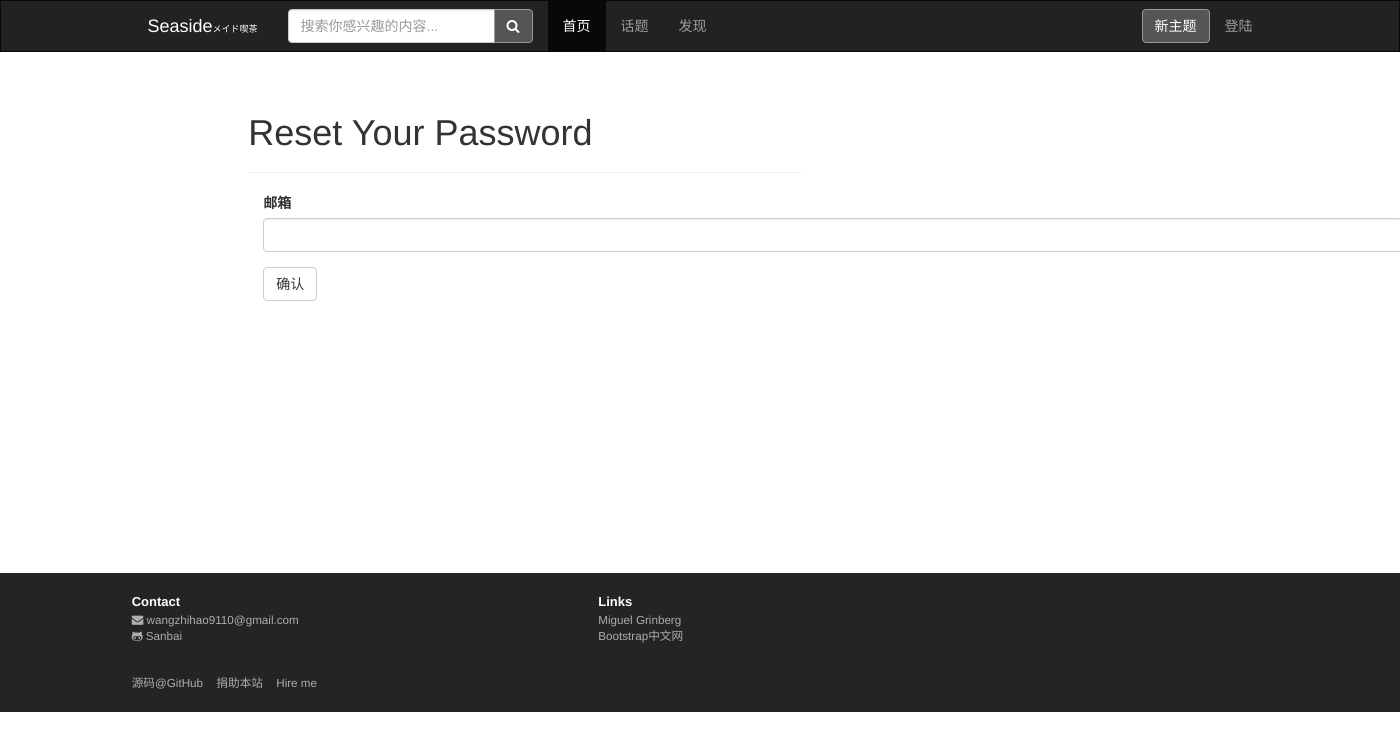
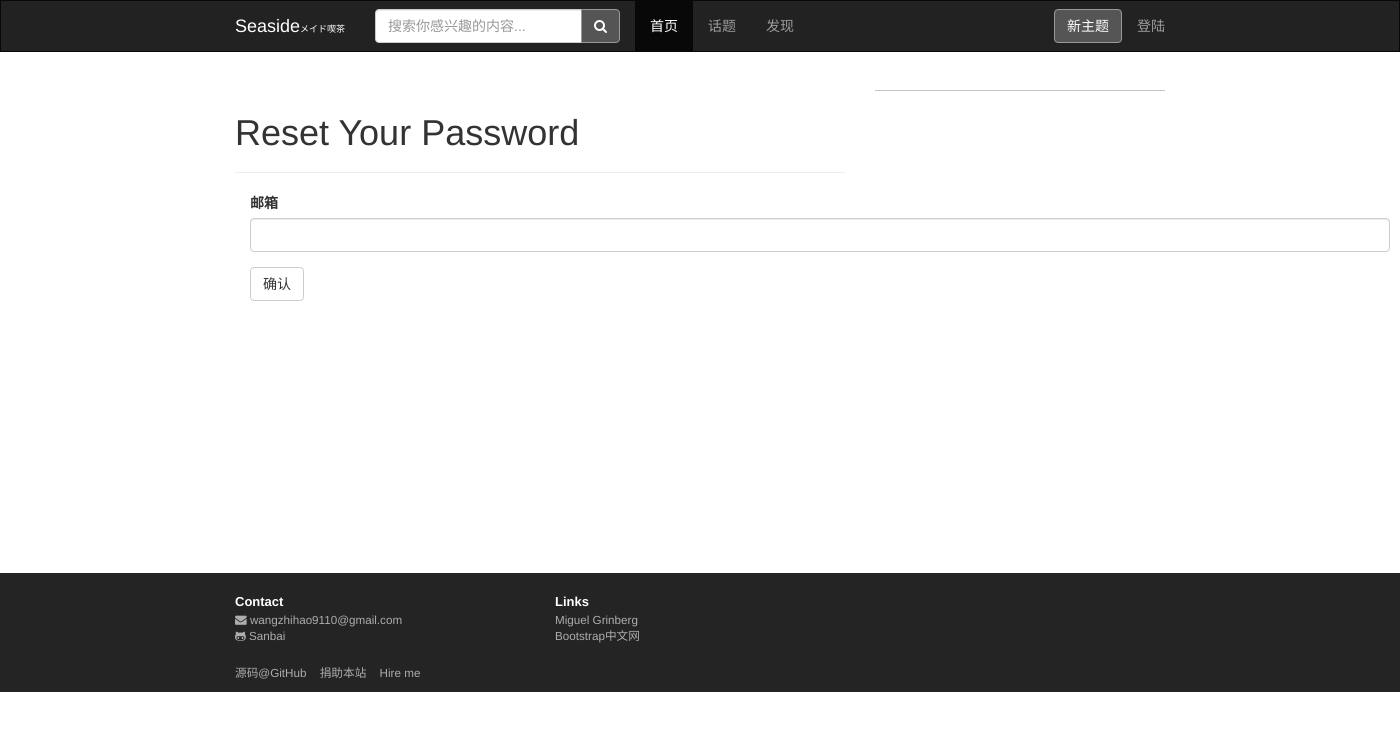
Before and after one commit to theLastTrain/seaside, a Flask app: page /auth/reset-password in a window 1400 px wide. Shown: the top 751 px of the page. Run offline with Flask 2, Linux system fonts and the light colour scheme; some libraries are stand-ins or nearby versions.

Commit message:
调整主页内容区和侧边栏的显示范围

```diff
--- a/app/static/seaside.css
+++ b/app/static/seaside.css
@@ -1,8 +1,6 @@
+/*widgets*/
 .dot{margin: 0 3px; font-size: larger;}
 .margin-left-sm{margin-left: 5px;}
-
-a{text-decoration: none;}
-a:hover, a:link, a:focus, a:visited{text-decoration: none;}
 
 .img-rounded{border-radius: 3px;}
 
@@ -22,9 +20,15 @@ overflow: scroll;
 .btn-muted{color: #fff; background-color: #555; border-color: #999;}
 .btn-muted:focus,.btn-muted:hover{color:#fff;}
 
+/*globals*/
 .container-fluid{padding-left: 0; padding-right: 0; min-height: 800px;}
+.full-width{width: 960px; margin: 0 auto;}
 .row{margin-left: auto; margin-right: auto;}
 
+a{text-decoration: none;}
+a:hover, a:link, a:focus, a:visited{text-decoration: none;}
+
+/*components*/
 .navbar.navbar-inverse{border-radius: 0;}
 .navbar-brand span{font-size: xx-small;}
 .navbar-brand.active{color: #fff;}
--- a/app/templates/base.html
+++ b/app/templates/base.html
@@ -24,7 +24,8 @@
         <!-- 导航栏 -->
         <div class="row pinned">
         <nav class="navbar navbar-inverse">
-            <div class="col-md-10 col-md-offset-1">
+
+            <div class="full-width">
                 <div class="navbar-header">
                     <button type="button" class="navbar-toggle collapsed" data-toggle="collapse" data-target="#bs-example-navbar-collapse-1" aria-expanded="false">
                     <span class="sr-only">Toggle navigation</span>
@@ -70,13 +71,13 @@
                         <li><a href="{{ url_for('auth.login') }}">登陆</a></li>
                         {% endif %}
                     </ul>
-
                 </div>
             </div>
+
         </nav>
         </div>
 
-        <div class="row">
+        <div class="full-width">
             <div class="col-md-9 col-md-offset-1">
                 {% for message in get_flashed_messages() %}
                 <div class="alert alert-warning">
@@ -88,20 +89,24 @@
         </div>
 
 
-        <div class="row">
-            <div class="col-md-5 col-md-offset-2" id="content">
+        <div class="full-width">
+            <div class="col-md-8" id="content">
                 {% block page_content %}
                 {% endblock %}
             </div>
-            <div class="col-md-3" id="sidebar">
-                {% block sidebar_content %}
-                {% endblock %}
+            <div class="col-md-4" id="sidebar">
+                <div class="row">
+                    <div class="col-md-11 col-md-offset-1">
+                    {% block sidebar_content %}
+                    {% endblock %}
+                    </div>
+                </div>
             </div>
         </div>
 
         <div class="row" id="footer">
-            <div class="row" id="footer-middle-section">
-                <div class="col-md-4 col-md-offset-1">
+            <div class="full-width" id="footer-middle-section">
+                <div class="col-md-4">
                     <dl>
                         <dt>Contact</dt>
                         <dd><i class="icon-envelope"></i> wangzhihao9110@gmail.com</dd>
@@ -117,8 +122,8 @@
                 </div>
             </div>
 
-            <div class="row" id = "footer-bottom-section">
-                <div class="col-md-9 col-md-offset-1">
+            <div class="full-width" id = "footer-bottom-section">
+                <div class="col-md-9">
                     <ul class="list-inline">
                         <li><a href="https://github.com/SanbaiWang/sanbaiblog" title="source">源码@GitHub</a></li>
                         <li><a href="#" title="donate">捐助本站</a></li>
@@ -189,7 +194,7 @@
         {{ pagedown.include_pagedown() }}
         <script src="../static/scripts/jquery.pin.js"></script>
         <script>
-            $(".pinned").pin({containerSelector: ".container-fluid", minWidth: 940});
+            $(".pinned").pin({containerSelector: ".container-fluid", minWidth: 960});
         </script>
     {% endblock %}
 </body>
```
